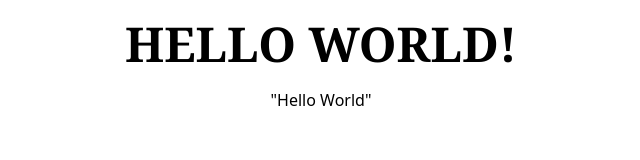
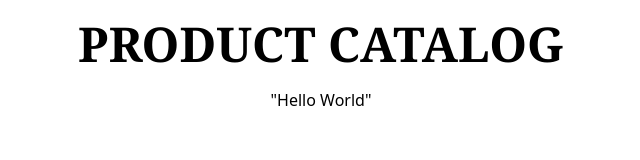
Before and after one commit to studentloganbutler/1013products-front, a website built with Vite: page src/index.html in a window 1280 px wide. Shown: the whole page, without its empty margins (319-959 px from the left). Built offline with nearby package versions, Linux system fonts and the light colour scheme; files whose address does not match are found by name.

Commit message:
Update base message

```diff
--- a/src/index.html
+++ b/src/index.html
@@ -9,7 +9,7 @@
   </head>
   <body>
     <h1 class="text-5xl uppercase font-bold font-serif text-center my-5">
-      Hello World!
+      Product Catalog
     </h1>
     <div id="root"></div>
     <script src="./index.js" type="module"></script>
```
